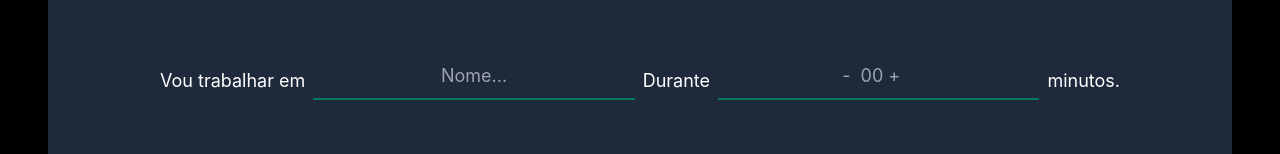
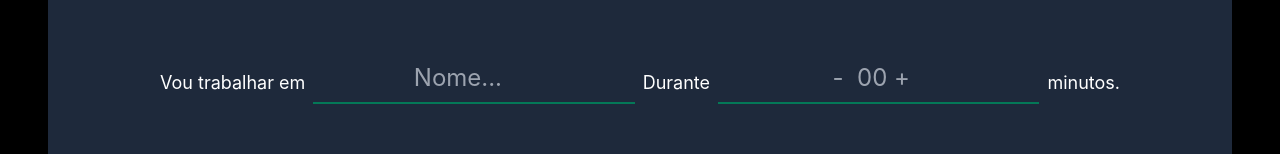
Before and after one commit to P3dr0PRR/ConnectWaveTimer, a React (Vite) app: page / in a window 1280 px wide. Shown: the part 129-283 px from the top of the page. Built offline with nearby package versions, Linux system fonts and the light colour scheme.

Commit message:
feet: Estilização da aba Timer finalizada

```diff
--- a/src/pages/Timer.tsx
+++ b/src/pages/Timer.tsx
@@ -9,14 +9,22 @@ export function Timer() {
           <label htmlFor="task" className='text-center shrink-0'>
            Vou trabalhar em
           </label>
+
+
           <input
             id="task"
+            list='task-suggestions'
             type="text"
             placeholder="Nome..."
-            className='w-full md:flex-1 md:min-w-0 text-center text-emerald-700 bg-transparent pb-2 border-b-2 border-emerald-700 box-shadow-none focus:outline-none focus:ring-0 focus:border-emerald-500'
+            className='w-full md:flex-1 md:min-w-0 text-center text-emerald-500 text-2xl bg-transparent pb-2 border-b-2 border-emerald-700 box-shadow-none focus:outline-none focus:ring-0 focus:border-emerald-500'
           />
+          <datalist id="task-suggestions">
+            <option value="Projeto Front" />
+            <option value="Projeto Portifólio" />
+            <option value="Reunião" />
+          </datalist>
           <label htmlFor="minutesAmount" className='text-center shrink-0'>Durante</label>
-          <input id="minutesAmount" type="number" placeholder="-  00 +" className='w-full md:flex-1 md:min-w-0 text-center text-emerald-700 bg-transparent pb-2 border-b-2 border-emerald-700 box-shadow-none focus:outline-none focus:ring-0 focus:border-emerald-500'/>
+          <input id="minutesAmount" max={60} type="number" placeholder="-  00 +" className='w-full md:flex-1 md:min-w-0 text-center text-emerald-500 text-2xl bg-transparent pb-2 border-b-2 border-emerald-700 box-shadow-none focus:outline-none focus:ring-0 focus:border-emerald-500'/>
             <span className=''>minutos.</span>
         </div>
 
```
